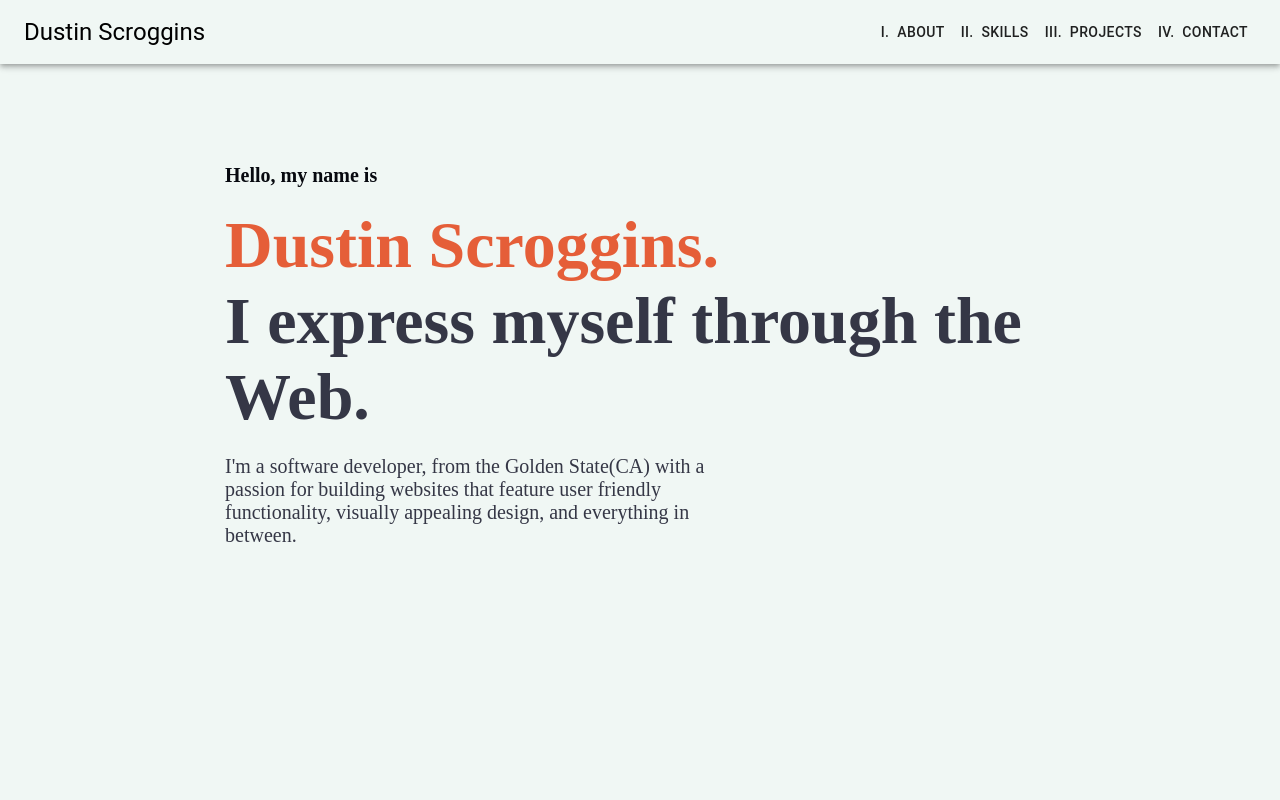
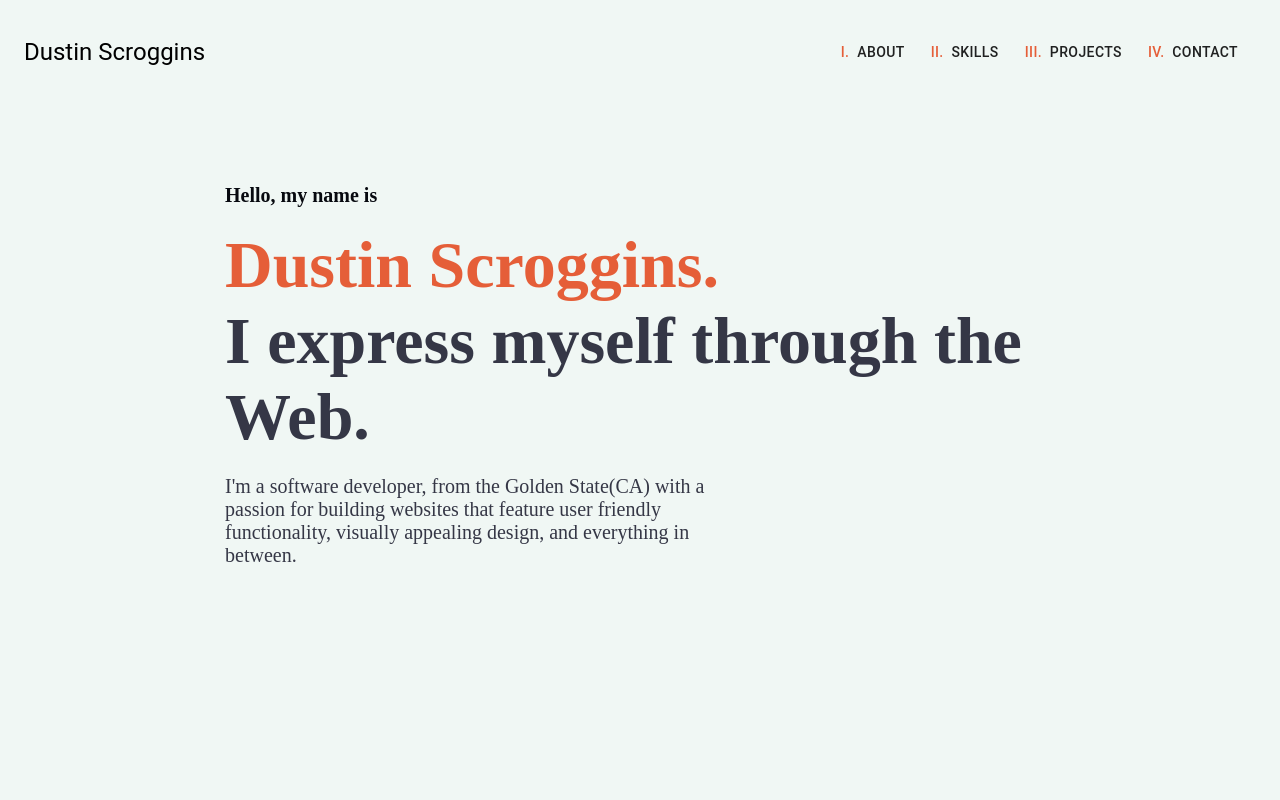
Before and after one commit to Dscroggins123/OfficialPortfolio, a React (Create React App) app in the folder my-portfolio/: page / in a window 1280 px wide. Shown: the top 800 px of the page. Built offline with nearby package versions, Linux system fonts and the light colour scheme.

Commit message:
changed nav bar styling

```diff
--- a/my-portfolio/src/App.js
+++ b/my-portfolio/src/App.js
@@ -2,7 +2,7 @@ import React, {useEffect, useState} from 'react';
 import FrontPage from './sections/FrontPage'
 import AboutMe from './sections/AboutMe'
 import Skills from "./sections/Skills"
-import Project from "./sections/Project/index"
+import Project from "./sections/Project/"
 import "./App.css"
 import Nav from "./components/Navi"
 
--- a/my-portfolio/src/components/Navi.js
+++ b/my-portfolio/src/components/Navi.js
@@ -15,7 +15,9 @@ const useStyles = makeStyles((theme) => ({
     flexGrow: 1,
   },
   AppBar: {
-    background: "transparent"
+    background: "transparent",
+    boxShadow:'none',
+    paddingTop:'20px'
   },
   menuButton: {
     marginRight: theme.spacing(2),
@@ -24,22 +26,28 @@ const useStyles = makeStyles((theme) => ({
     flexGrow: 1,
     color: "black"
   },
+  Button: {
+    marginRight:'10px'
+  },
+  link: {
+    textDecoration:'none'
+  }
 }));
 
 export default function ButtonAppBar() {
   const classes = useStyles();
 
   return (
-      <AppBar className={classes.AppBar} position="static" >
+      <AppBar className={classes.AppBar}  position="static" >
         <Toolbar>
 
           <Typography variant="h5" className={classes.title}>
             Dustin Scroggins
           </Typography>
-          <a href="#about" ><Button color="black"><span>I. &nbsp;</span>About</Button></a>
-          <a href="#skills" ><Button color="black" ><span>II. &nbsp;</span>Skills</Button> </a>
-          <a href="#projects" ><Button color="black" ><span>III. &nbsp;</span>Projects</Button> </a>
-          <Button color="black" ><span>IV. &nbsp;</span>Contact</Button>
+          <a href="#about"className={classes.link} ><Button color="black" className={classes.Button}><span style={{color:'#E55E38'}}>I. &nbsp;</span>About</Button></a>
+          <a href="#skills" className={classes.link}><Button color="black" className={classes.Button}><span style={{color:'#E55E38'}}>II. &nbsp;</span>Skills</Button> </a>
+          <a href="#projects" className={classes.link}><Button color="black" className={classes.Button}><span style={{color:'#E55E38'}}>III. &nbsp;</span>Projects</Button> </a>
+          <Button color="black" className={classes.Button} ><span style={{color:'#E55E38'}}>IV. &nbsp;</span>Contact</Button>
         </Toolbar>
       </AppBar>
   );
--- a/my-portfolio/src/sections/Project/index.js
+++ b/my-portfolio/src/sections/Project/index.js
@@ -5,7 +5,7 @@ import Project3 from "./Screen Shot 2020-10-12 at 2.00.57 AM.png"
 
 const StyledProjects = styled.div`
 height:100vh;
-padding-top:2%;
+
 width:100%;
 
 
@@ -88,10 +88,10 @@ return (
 <h3 className="sectionName"><span style={{fontSize:'21px',color:'#E55E38',}}>III. &nbsp;</span> Projects I've Built</h3>
 
 <Grid container  style={{paddingTop:'2%'}}>
- <Grid item sm={6}>
+ <Grid item sm={6} xs={12} >
  <img src={Project3} />
  </Grid>
- <Grid item sm={6} className='projectContent'>
+ <Grid item sm={6} xs={12}  className='projectContent'>
  <p style={{fontSize:'17px',marginBottom:'0%' ,color:'#E55E38'}}> Featured Project</p>
  <h3 style={{fontSize:'24px',marginTop:'5px'}}> Muse eXchange </h3>
  <div style={{marginRight:'50px'}} >
@@ -107,9 +107,9 @@ return (
 
  </Grid>
 
- <Grid item sm={6} className='projectContentLeft' >
+ <Grid item sm={6} xs={12}  className='projectContentLeft' >
  <p style={{fontSize:'17px',marginBottom:'0%' ,color:'#E55E38'}}> Featured Project</p>
- <h3 style={{fontSize:'24px',marginTop:'5px'}}> Muse eXchange </h3>
+ <h3 style={{fontSize:'24px',marginTop:'5px'}}> DreamQuest </h3>
  <div className='productLeft'>
   <p > A music marketplace where users leverage their talents to make money by selling their music or time in the form of tutorials.
       Sign Up and explore different talents or upload your own products and see the sales come in!  </p>
@@ -122,16 +122,16 @@ return (
 </ul>
 
  </Grid>
- <Grid item sm={6} style={{marginBottom:'100px'}}>
+ <Grid item sm={6} xs={12}  style={{marginBottom:'100px'}}>
 
  <img src={Project3} />
 
  </Grid>
 
- <Grid item sm={6}>
+ <Grid item sm={6} xs={12} >
  <img src={Project3} />
  </Grid>
- <Grid item sm={6} className='projectContent'>
+ <Grid item sm={6} xs={12}  className='projectContent'>
  <p style={{fontSize:'17px',marginBottom:'0%' ,color:'#E55E38'}}> Featured Project</p>
  <h3 style={{fontSize:'24px',marginTop:'5px'}}> Muse eXchange </h3>
  <div style={{marginRight:'50px'}} >
--- a/my-portfolio/src/sections/Skills.js
+++ b/my-portfolio/src/sections/Skills.js
@@ -59,44 +59,44 @@ function Skills() {
 
 return (
     <StyledSkills id="skills">
+
         <h3><span style={{fontSize:'21px',color:'#E55E38',}}>II. &nbsp;</span> Skills</h3>
         <p className="skilldescription"> In a fast paced industry I pride myself on my constant pursuit of more knowledge and my ability to process information quickly.
            </p>
-
         <Grid container className="container"style={{paddingTop:'20px'}}>
-        <Grid item sm={12} ><p className="tech"> Technologies I've worked with </p></Grid>
-            <Grid item sm={4} className="skills" >
+        <Grid item xs={12} ><p className="tech"> Technologies I've worked with </p></Grid>
+            <Grid item sm={4} xs={6}  className="skills" >
                 <img src={html}  height="70px" width="70px"/>
              </Grid>
-            <Grid item sm={4} className="skills" >
+            <Grid item sm={4} xs={6} className="skills" >
             <img src={css}  height="70px" width="70px"/>
             </Grid>
-            <Grid item sm={4} className="skills" >
+            <Grid item sm={4} xs={6} className="skills" >
             <img src={javascript}  height="70px" width="70px"/>
             </Grid>
-            <Grid item sm={4} className="skills" >
+            <Grid item sm={4} xs={6} className="skills" >
                 <img src={JQuery}  height="70px" width="70px"/>
              </Grid>
-            <Grid item sm={4} className="skills" >
+            <Grid item sm={4} xs={6} className="skills" >
             <img src={react}  height="70px" width="70px"/>
             </Grid>
-            <Grid item sm={4} className="skills" >
+            <Grid item sm={4} xs={6} className="skills" >
             <img src={node}  height="70px" width="70px"/>
-            </Grid><Grid item sm={4} className="skills" >
+            </Grid><Grid item sm={4} xs={6} className="skills" >
                 <img src={mongodb}  height="70px" width="70px"/>
              </Grid>
-            <Grid item sm={4} className="skills" >
+            <Grid item sm={4} xs={6} className="skills" >
             <img src={mysql}  height="70px" width="70px"/>
             </Grid>
-            <Grid item sm={4} className="skills" >
+            <Grid item sm={4} xs={6} className="skills" >
             <img src={bootstraplogo}  height="70px" width="70px"/>
             </Grid>
-            <Grid item sm={4} className="skills" >
+            <Grid item sm={4} xs={6} className="skills" >
             <img src={materialize}  height="70px" width="70px"/>
-            </Grid><Grid item sm={4} className="skills" >
+            </Grid><Grid item sm={4} xs={6} className="skills" >
                 <img src={npm}  height="70px" width="70px"/>
              </Grid>
-            <Grid item sm={4} className="skills" >
+            <Grid item sm={4} xs={6} className="skills" >
             <a href="https://github.com/Dscroggins123" target="blank"><img src={github}  height="70px" width="70px"/></a>
             </Grid>
 
```
